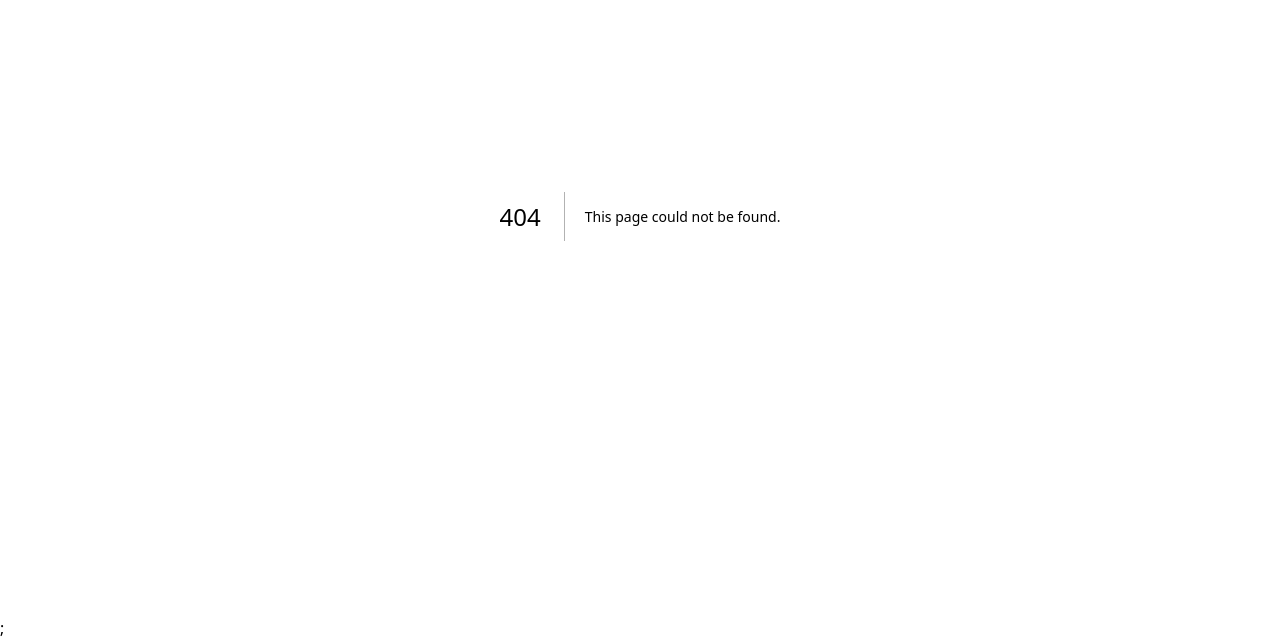
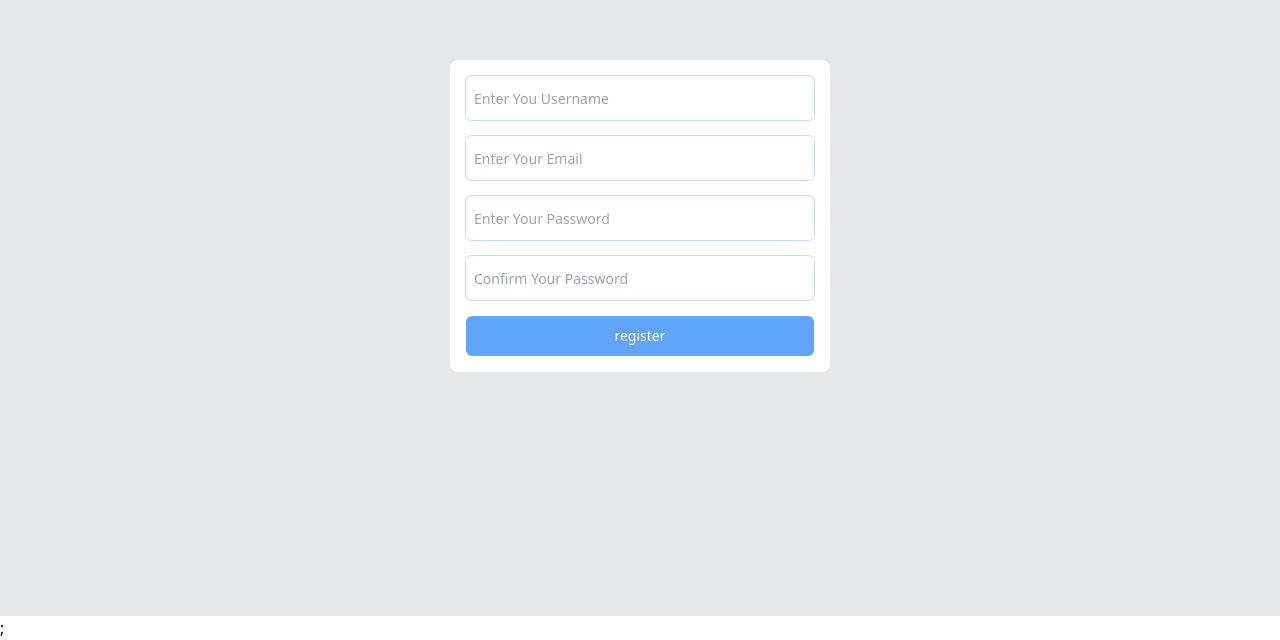
Before and after one commit to chihabMe/nextjs-express-ts-passport-prisma, a Next.js app: page /auth/register in a window 1280 px wide. Before the commit this address had no page. Shown: the part 184-824 px from the top of the page. Built offline with nearby package versions, Linux system fonts and the light colour scheme.

Commit message:
added auth schemas

```diff
--- a/package.json
+++ b/package.json
@@ -49,7 +49,8 @@
     "passport-local": "^1.0.0",
     "react": "18.2.0",
     "react-dom": "18.2.0",
-    "react-redux": "^8.0.5"
+    "react-redux": "^8.0.5",
+    "zod": "^3.21.4"
   },
   "devDependencies": {
     "@types/body-parser": "^1.19.2",
--- /dev/null
+++ b/src/pages/auth/register.tsx
@@ -0,0 +1,65 @@
+import Button from "@/components/ui/Button";
+import Input from "@/components/ui/Input";
+import { useRouter } from "next/router";
+import { ChangeEvent, FormEvent, useEffect, useState } from "react";
+const initialState = {
+  email: "",
+  password: "",
+};
+const RegistrationPage = () => {
+  const [form, setForm] = useState(initialState);
+  const router = useRouter();
+  const handleSubmit = async (e: FormEvent) => {
+    e.preventDefault();
+    const response = await fetch("/api/auth/login/", {
+      method: "POST",
+      headers: {
+        "content-type": "application/json",
+      },
+      body: JSON.stringify(form),
+    });
+
+    const data = await response.json();
+    if (response.status == 200) router.push("/");
+  };
+  const handleChange = (e: ChangeEvent<HTMLInputElement>) => {
+    setForm((prev) => ({ ...prev, [e.target.name]: e.target.value }));
+  };
+  return (
+    <main>
+      <section className="w-full flex justify-center items-center min-h-screen bg-gray-200">
+        <form
+          onSubmit={handleSubmit}
+          className="w-full max-w-[380px] flex flex-col rounded-lg p-4 bg-white gap-4 "
+        >
+          <Input
+            onChange={handleChange}
+            name="username"
+            type="text"
+            placeholder="enter you username"
+          />
+          <Input
+            onChange={handleChange}
+            name="email"
+            type="email"
+            placeholder="enter your email"
+          />
+          <Input
+            onChange={handleChange}
+            name="password"
+            type="password"
+            placeholder="enter your password"
+          />
+          <Input
+            onChange={handleChange}
+            name="rePassword"
+            type="password"
+            placeholder="confirm your password"
+          />
+          <Button>register</Button>
+        </form>
+      </section>
+    </main>
+  );
+};
+export default RegistrationPage;
--- /dev/null
+++ b/src/schemas/auth.schema.ts
@@ -0,0 +1,18 @@
+import * as z from "zod";
+
+export const loginSchema = z.object({
+  email: z.string().email("Invalid email"),
+  password: z.string(),
+});
+
+export const registerationSchema = z
+  .object({
+    email: z.string().email("Invalid email"),
+    username: z.string(),
+    password: z.string(),
+    rePassword: z.string(),
+  })
+  .refine((data) => data.password === data.rePassword, {
+    message: "Password don't match",
+    path: ["rePassword"],
+  });
```
Also changed, not shown: 1 other file (tests, documents, lock files or other folders).
